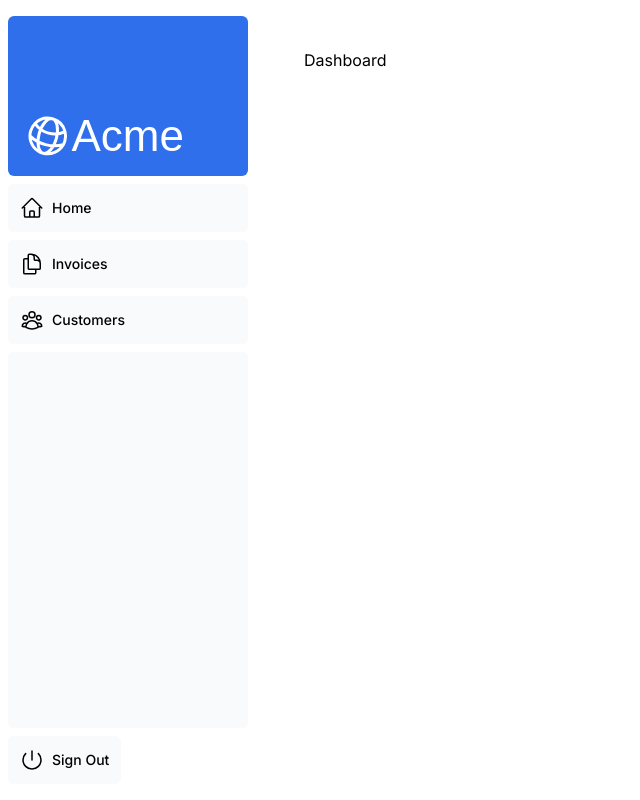
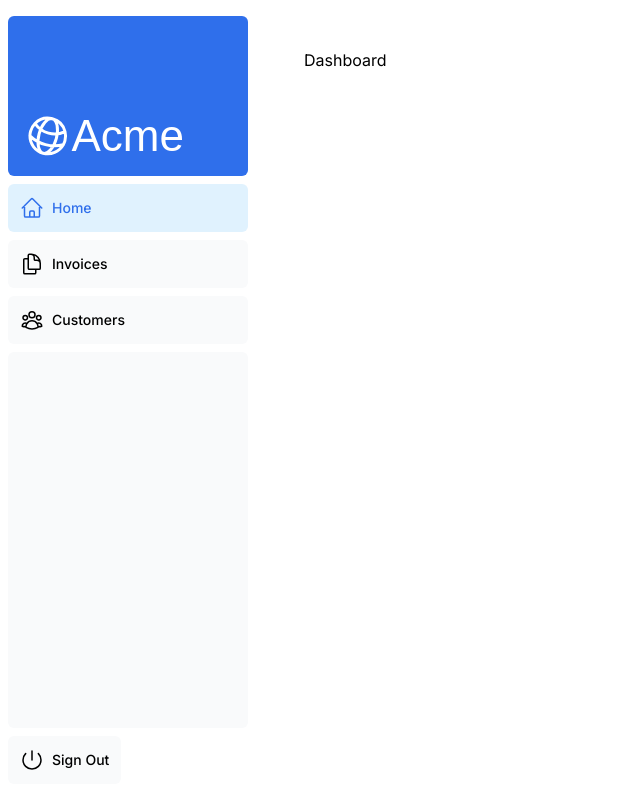
Before and after one commit to zibiv/nextjs-dashboard, a Next.js app: page /dashboard in a window 1280 px wide. Shown: the whole page, without its empty margins (0-640 px from the left). Built offline with nearby package versions, Linux system fonts and the light colour scheme; a web font is replaced by a local one.

Commit message:
feat: state of nav-link

```diff
--- a/app/ui/dashboard/nav-links.tsx
+++ b/app/ui/dashboard/nav-links.tsx
@@ -1,8 +1,14 @@
+'use client'
+
 import {
   UserGroupIcon,
   HomeIcon,
   DocumentDuplicateIcon,
 } from '@heroicons/react/24/outline';
+
+import Link from 'next/link';
+import { usePathname } from 'next/navigation';
+import clsx from 'clsx';
 
 // Map of links to display in the side navigation.
 // Depending on the size of the application, this would be stored in a database.
@@ -17,19 +23,25 @@
 ];
 
 export default function NavLinks() {
+  const currentPath = usePathname();
+
   return (
     <>
       {links.map((link) => {
+        // компонент иконки передается в LinkIcon
         const LinkIcon = link.icon;
         return (
-          <a
+          <Link
             key={link.name}
             href={link.href}
-            className="flex h-[48px] grow items-center justify-center gap-2 rounded-md bg-gray-50 p-3 text-sm font-medium hover:bg-sky-100 hover:text-blue-600 md:flex-none md:justify-start md:p-2 md:px-3"
+            className={clsx("flex h-[48px] grow items-center justify-center gap-2 rounded-md bg-gray-50 p-3 text-sm font-medium hover:bg-sky-100 hover:text-blue-600 md:flex-none md:justify-start md:p-2 md:px-3", {
+              'bg-sky-100 text-blue-600': currentPath === link.href,
+            })
+          }
           >
             <LinkIcon className="w-6" />
             <p className="hidden md:block">{link.name}</p>
-          </a>
+          </Link>
         );
       })}
     </>
```
